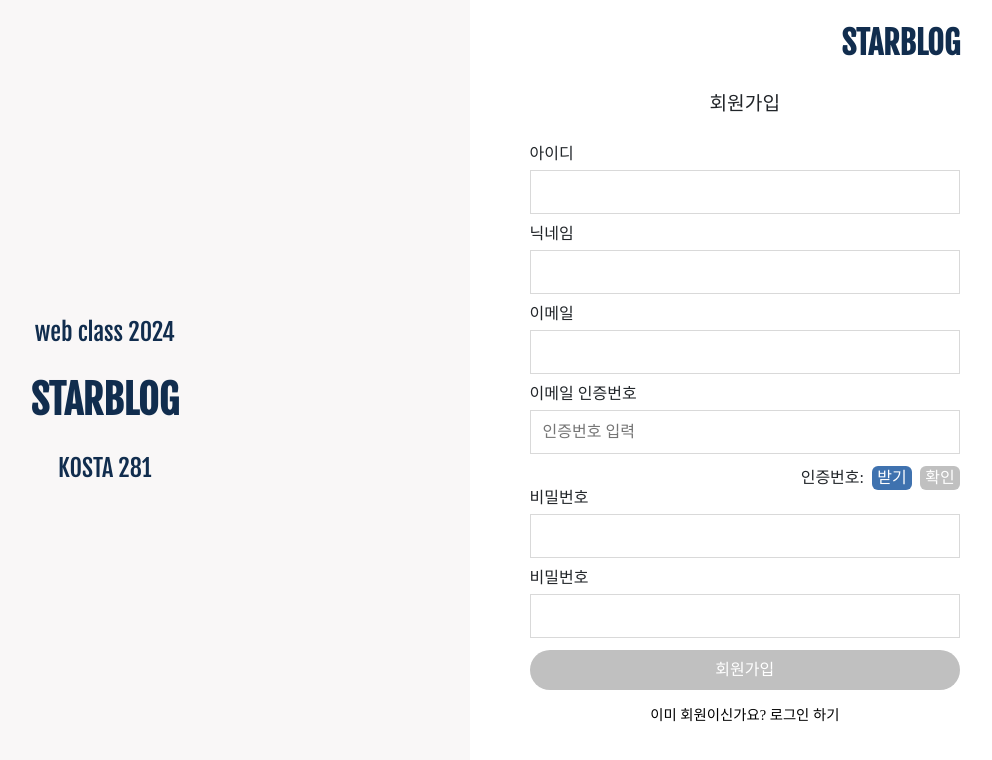
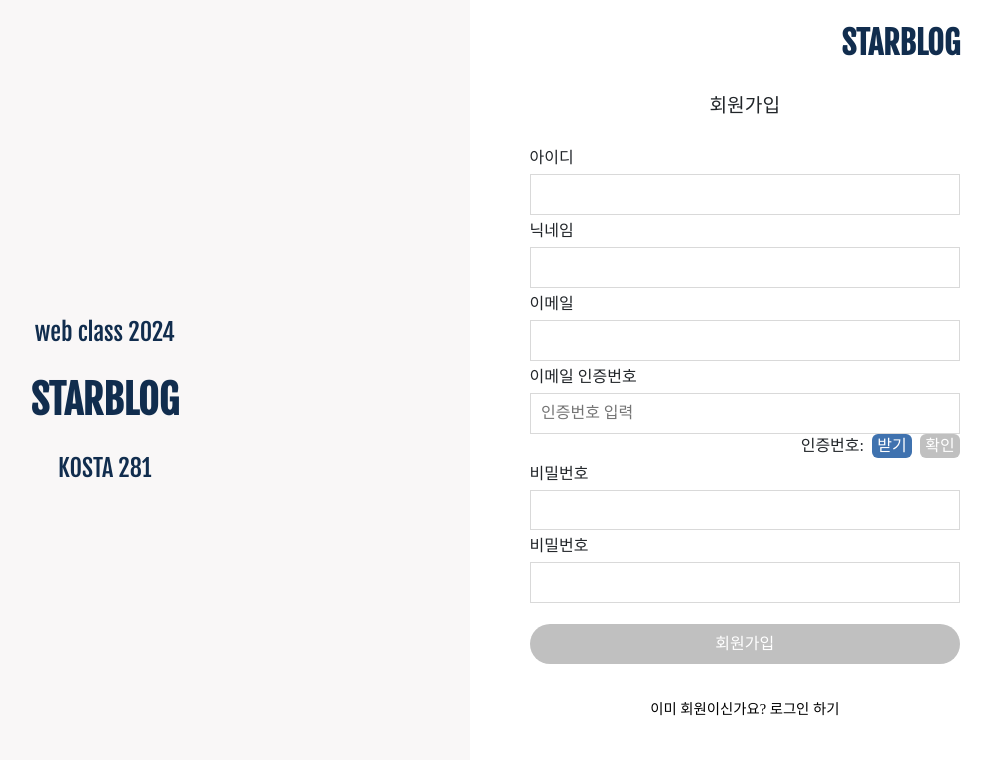
Before and after one commit to thkim0515/DeveloperBlog, a React (Create React App) app: page /signup in a window 1280 px wide. Shown: the top 760 px of the page, without its empty margins (260-1252 px from the left). Built offline with nearby package versions, Linux system fonts and the light colour scheme; a small style sheet from the web is missing; a web font is replaced by a local one.

Commit message:
design(login/modal): 활성화 탭 style 적용 문제 수정

```diff
--- a/src/pages/Join/Login/AccountModal/AccountModal.jsx
+++ b/src/pages/Join/Login/AccountModal/AccountModal.jsx
@@ -6,7 +6,7 @@ import { CloseButton } from "react-bootstrap";
 import { FindAccount } from "./FindAccount";
 
 export const AccountModal = ({ onClick }) => {
-  const [isActiveTab, setIsActiveTab] = useState("findId");
+  const [isActivedTab, setIsActivedTab] = useState("findId");
 
   const handleBackgroundClick = (e) => {
     e.stopPropagation();
@@ -14,7 +14,7 @@ export const AccountModal = ({ onClick }) => {
 
   // 활성 탭 변경
   const handleTabClick = (tab) => {
-    setIsActiveTab(tab);
+    setIsActivedTab(tab);
   };
 
   return (
@@ -24,19 +24,19 @@ export const AccountModal = ({ onClick }) => {
           <S.TabMenu>
             <S.Tab
               onClick={() => handleTabClick("findId")}
-              active={isActiveTab === "findId" ? "true" : "false"}
+              $active={isActivedTab === "findId"}
             >
               아이디 찾기
             </S.Tab>
             <S.Tab
               onClick={() => handleTabClick("findPassword")}
-              active={isActiveTab === "findPassword" ? "true" : "false"}
+              $active={isActivedTab === "findPassword"}
             >
               비밀번호 찾기
             </S.Tab>
           </S.TabMenu>
           <S.TabMenuBar>
-            <S.InnerBar $active={isActiveTab} />
+            <S.InnerBar $active={isActivedTab} />
           </S.TabMenuBar>
         </div>
 
@@ -44,7 +44,7 @@ export const AccountModal = ({ onClick }) => {
         <S.ModalCloseButton onClick={onClick}>
           <CloseButton />
         </S.ModalCloseButton>
-        <FindAccount $active={isActiveTab} />
+        <FindAccount $active={isActivedTab} />
       </S.ModalBox>
     </S.ModalBackgroundBox>
   );
--- a/src/pages/Join/Login/AccountModal/AccountModal.style.js
+++ b/src/pages/Join/Login/AccountModal/AccountModal.style.js
@@ -25,7 +25,7 @@ export const TabMenu = styled.div`
 `;
 
 export const Tab = styled.button`
-  color: ${({ $active }) => ($active === "findId" ? "#3f72af" : "#888888")};
+  color: ${({ $active }) => ($active ? "#3d5afe" : "#888888")};
 `;
 
 export const ModalCloseButton = styled.div`
@@ -38,7 +38,7 @@ export const TabMenuBar = styled.div`
   position: relative;
   width: 100%;
   height: 8px;
-  background-color: #d9d9d9;
+  background-color: #dee2e6;
   margin: 1rem 0;
 `;
 
@@ -46,7 +46,7 @@ export const InnerBar = styled.div`
   position: absolute;
   width: 50%;
   height: 8px;
-  background-color: #dbe2ef;
+  background-color: #3d5afe;
   transition: all 0.3s ease;
   left: ${({ $active }) => ($active === "findId" ? 0 : "50%")};
 `;
--- a/src/pages/Join/Login/Login.jsx
+++ b/src/pages/Join/Login/Login.jsx
@@ -16,7 +16,7 @@ import { AccountModal } from "./AccountModal/AccountModal";
 import { Metas } from "./../../../components/common/Metas";
 
 // button array
-import { socialLogin } from "./socialLogin/SocialLoginData";
+import { SOCIAL_LOGIN } from "./socialLogin/SocialLoginData";
 
 import { encryptData } from "../../../js/secure";
 
@@ -73,7 +73,7 @@ export const Login = () => {
 
         {/* 소셜 로그인  */}
         <S.SocialButtons>
-          {socialLogin.map((item, index) => (
+          {SOCIAL_LOGIN.map((item, index) => (
             <SocialButton
               key={index}
               social={item.social}
--- a/src/pages/Join/Login/socialLogin/SocialLoginData.js
+++ b/src/pages/Join/Login/socialLogin/SocialLoginData.js
@@ -1,4 +1,4 @@
-export const socialLogin = [
+export const SOCIAL_LOGIN = [
   { social: "Github", background: "#000000", color: "#ffffff" },
   { social: "Google", background: "#ffffff", color: "#000000" },
   { social: "Naver", background: "#1EB400", color: "#ffffff" },
--- a/src/pages/Join/SignUp/EmailVerification.jsx
+++ b/src/pages/Join/SignUp/EmailVerification.jsx
@@ -82,6 +82,7 @@ const VerifyButtonBox = styled.div`
   display: flex;
   align-items: center;
   gap: 8px;
+
   button {
     width: 40px;
     height: 24px;
--- a/src/pages/Join/SignUp/SignUp.jsx
+++ b/src/pages/Join/SignUp/SignUp.jsx
@@ -62,12 +62,12 @@ export const SignUp = () => {
         url="/signUp"
         description="스타블로그와 함께 공부해요!"
       />
-      <S.SignUpText>회원가입</S.SignUpText>
-      <form onSubmit={handleSubmit}>
+      <S.SignUpTitle>회원가입</S.SignUpTitle>
+      <S.SignUpForm onSubmit={handleSubmit}>
         {/* 아이디 */}
         <S.SignUpFiled>
           <label htmlFor="id">아이디</label>
-          <input type="text" id="id" onChange={handleInputData} />
+          <Input type="text" id="id" onChange={handleInputData} />
         </S.SignUpFiled>
 
         {/* 닉네임 */}
@@ -108,7 +108,7 @@ export const SignUp = () => {
         <S.SignUpButton type="submit" disabled={!isEmailVerified}>
           회원가입
         </S.SignUpButton>
-      </form>
+      </S.SignUpForm>
 
       {/* 페이지 이동 */}
       <S.MoveLink>
--- a/src/pages/Join/SignUp/SignUp.style.js
+++ b/src/pages/Join/SignUp/SignUp.style.js
@@ -1,6 +1,12 @@
 import styled from "styled-components";
 
 // form
+export const SignUpForm = styled.form`
+  display: flex;
+  flex-direction: column;
+  gap: 0.5rem;
+`;
+
 export const SignUpFiled = styled.div`
   label {
     display: inline-block;
@@ -12,8 +18,8 @@ export const SignUpFiled = styled.div`
 
   input {
     width: 100%;
-    margin: 0.5rem 0 0.75rem 0;
-    padding: 0.75rem;
+    margin-top: 0.5rem;
+    padding: 0.65rem;
     display: inline-block;
     border: 1px solid #d9d9d9;
     background: #ffffff;
@@ -25,10 +31,10 @@ export const SignUpFiled = styled.div`
   }
 `;
 
-export const SignUpText = styled.p`
+export const SignUpTitle = styled.p`
   font-size: 1.2rem;
   text-align: center;
-  margin: 1rem 0;
+  margin: 0.75rem 0;
 `;
 
 export const SignUpButton = styled.button`
@@ -38,10 +44,12 @@ export const SignUpButton = styled.button`
   border-radius: 20px;
   color: #ffffff;
   background-color: ${(props) => (props.disabled ? "#c0c0c0" : "#3f72af")};
+  margin-top: 0.8rem;
 `;
 
 export const MoveLink = styled.p`
   font-size: 0.9rem;
   color: #112d4e;
   text-align: center;
+  margin-top: 0.9rem;
 `;
```
